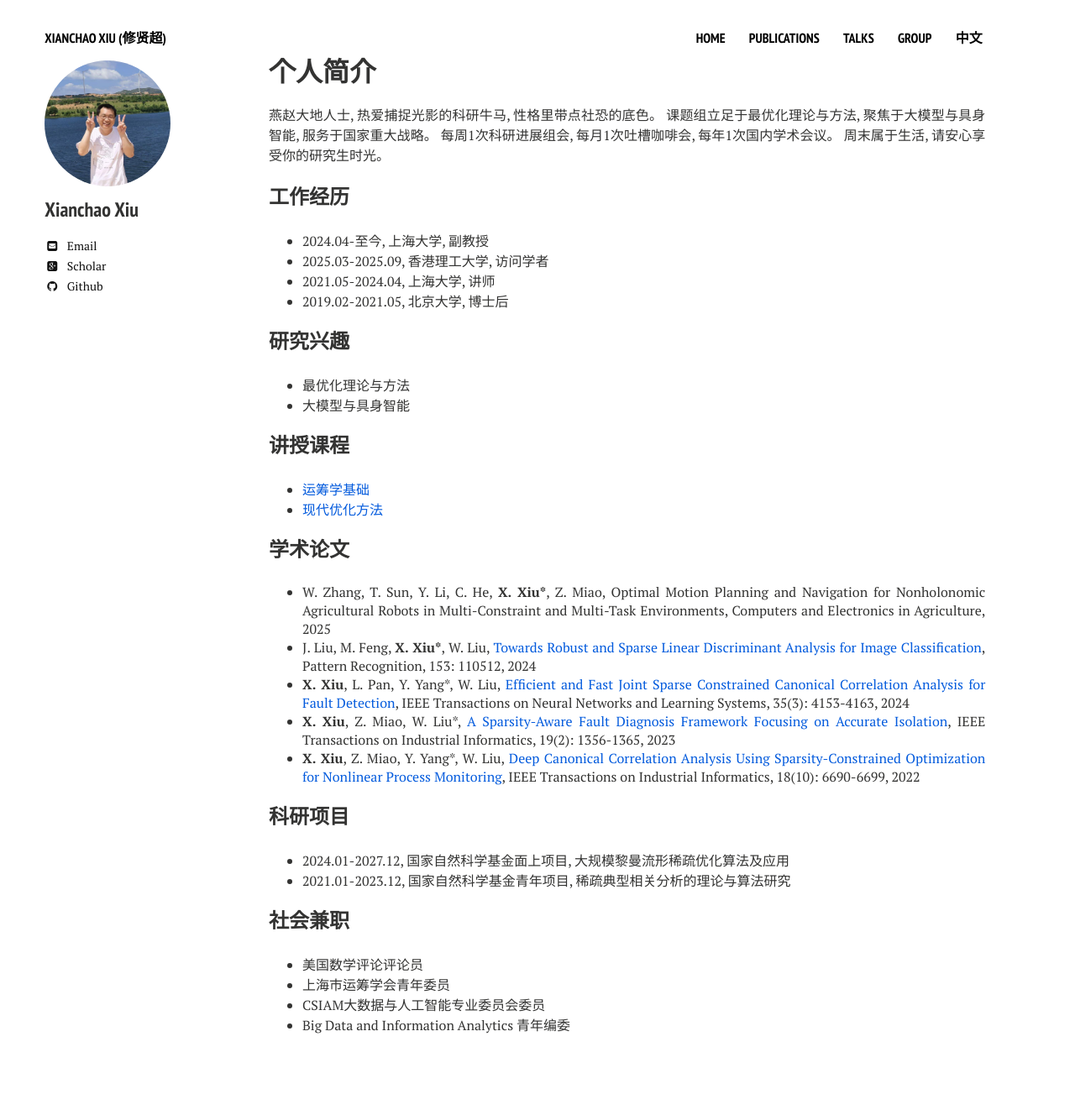
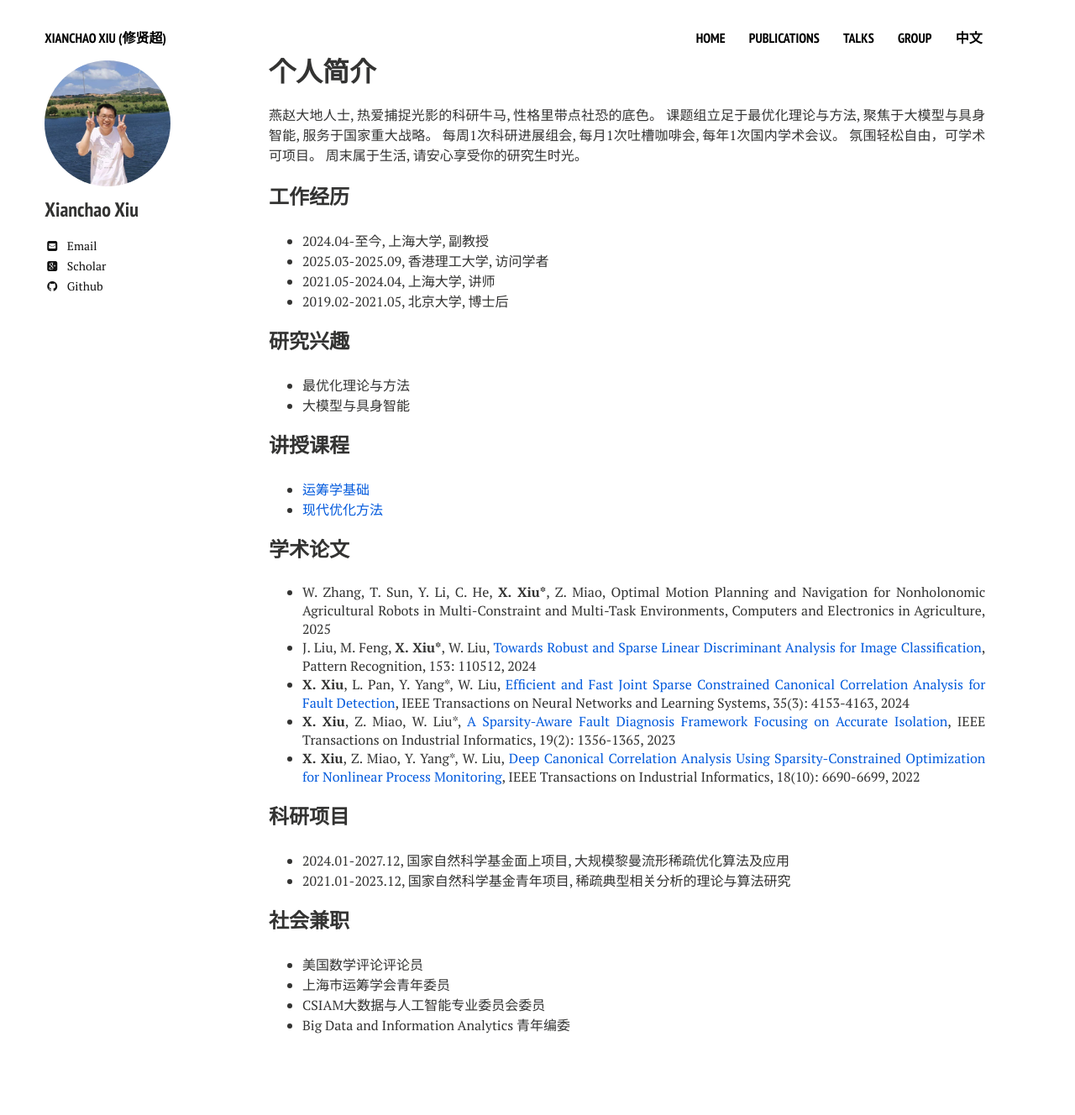
Before and after one commit to xianchaoxiu/xianchaoxiu.github.io, a Jekyll site: the page built from chinese/index.md, in a window 1280 px wide. Shown: the whole page at 84% size. Built offline with Jekyll 4.4.1, drawn with Linux system fonts in a browser that asks for light colours; nearby versions of some CDN libraries.

Commit message:
Update index.md

```diff
--- a/chinese/index.md
+++ b/chinese/index.md
@@ -10,6 +10,7 @@ share: false
 燕赵大地人士, 热爱捕捉光影的科研牛马, 性格里带点社恐的底色。
 课题组立足于最优化理论与方法, 聚焦于大模型与具身智能, 服务于国家重大战略。
 每周1次科研进展组会, 每月1次吐槽咖啡会, 每年1次国内学术会议。
+氛围轻松自由，可学术可项目。
 周末属于生活, 请安心享受你的研究生时光。
 
 
```
